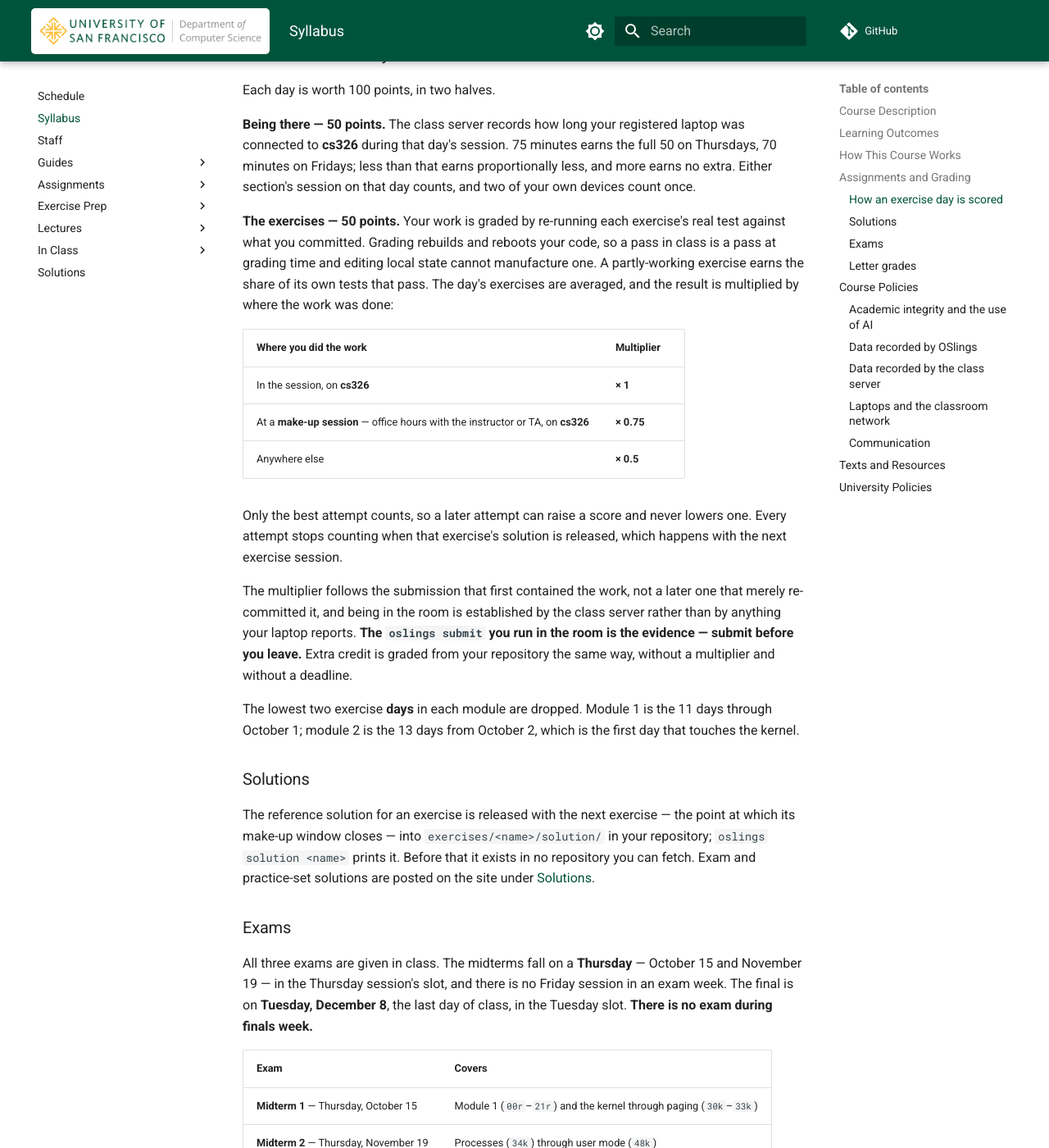
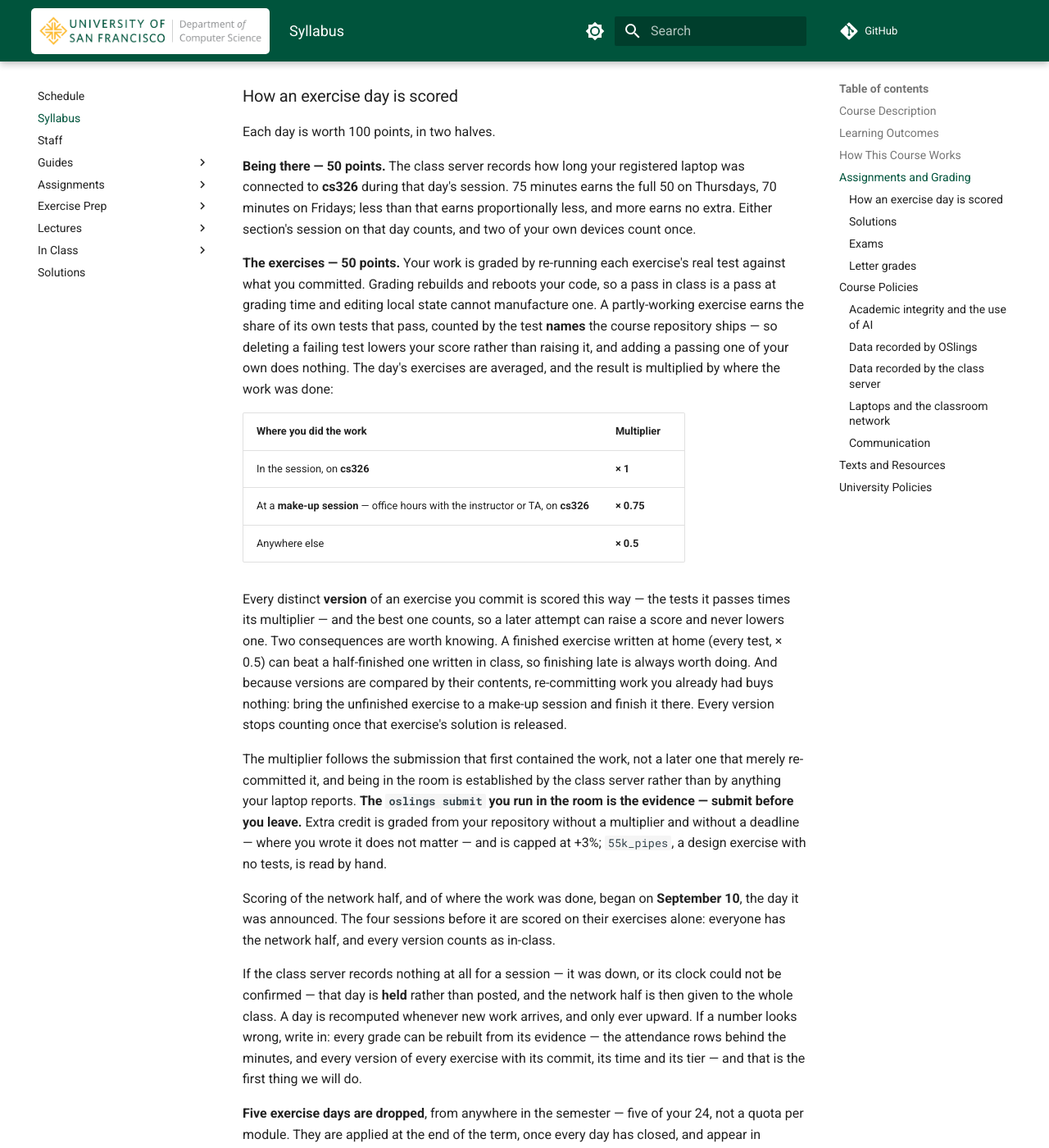
Before and after one commit to USF-CS326-F26/USF-CS326-F26.github.io, an MkDocs documentation site: the page built from docs/syllabus.md, in a window 1280 px wide and 1400 px high, scrolled down 3016 px. Shown: the whole window at 82% size. Built offline with MkDocs 1.6.1 and Material for MkDocs 9.7.7, drawn with Linux system fonts in a browser that asks for light colours; comment, search, counter and statistics services are not loaded; some of the changed text lies outside the part shown.

Commit message:
Describe grading as OSlings now does it, and drop five days
The grading section described a pipeline that has changed under it.

Solutions do not ship "with the next exercise session" — they ship with a
release, and two of them arrive early, in the solutions-only releases before
the midterms, which closes those make-up windows sooner than the old wording
promised. The exercise half is counted by the test names the course
repository ships, so deleting a failing test lowers a score rather than
raising it. Scoring is per version rather than per attempt: a finished
exercise written at home beats a half-finished one written in class, and
re-committing work already done buys nothing.

Five exercise days are now dropped, from anywhere in the semester rather
than two per module, applied at the end of term. They are chosen to help the
student most rather than by raw score — a kernel day carries more weight
than a Rust day — which is never worse than dropping their five lowest.
Fewer than five go when a day would not change the grade.

Also stated, because students ask: scoring of the network half and of where
the work was done began on September 10, the day it was announced, and the
four sessions before it are scored on their exercises alone; a session the
class server missed is held rather than posted, and the network half then
goes to the class; a recomputed day never goes down; and any grade can be
rebuilt from its evidence on request.

Co-Authored-By: Claude Opus 5 (1M context) <noreply@anthropic.com>
Claude-Session: https://claude.ai/code/session_01QsN3RHWWRBtWoEsksTPnfb

```diff
--- a/docs/syllabus.md
+++ b/docs/syllabus.md
@@ -88,7 +88,9 @@ follows where it happened. Work done in the session counts in full; work
 finished at a **make-up session** — office hours with the instructor or TA, on
 the same **cs326** network — counts for three quarters; work done anywhere else
 counts for half. All three stop counting when the exercise's solution is
-released, which happens with the next exercise session.
+released — normally with the next exercise session, and occasionally sooner, in
+a solutions-only release before an exam. `oslings update` names the solutions
+that have just shipped, so you always know which windows have closed.
 
 Your own work is archived in `my-work/`, and `oslings goto <name>` returns you
 to it.
@@ -121,8 +123,10 @@ day counts, and two of your own devices count once.
 exercise's real test against what you committed. Grading rebuilds and reboots
 your code, so a pass in class is a pass at grading time and editing local state
 cannot manufacture one. A partly-working exercise earns the share of its own
-tests that pass. The day's exercises are averaged, and the result is multiplied
-by where the work was done:
+tests that pass, counted by the test **names** the course repository ships — so
+deleting a failing test lowers your score rather than raising it, and adding a
+passing one of your own does nothing. The day's exercises are averaged, and the
+result is multiplied by where the work was done:
 
 | Where you did the work | Multiplier |
 |---|---|
@@ -130,28 +134,66 @@ by where the work was done:
 | At a **make-up session** — office hours with the instructor or TA, on **cs326** | **× 0.75** |
 | Anywhere else | **× 0.5** |
 
-Only the best attempt counts, so a later attempt can raise a score and never
-lowers one. Every attempt stops counting when that exercise's solution is
-released, which happens with the next exercise session.
+Every distinct **version** of an exercise you commit is scored this way — the
+tests it passes times its multiplier — and the best one counts, so a later
+attempt can raise a score and never lowers one. Two consequences are worth
+knowing. A finished exercise written at home (every test, × 0.5) can beat a
+half-finished one written in class, so finishing late is always worth doing.
+And because versions are compared by their contents, re-committing work you
+already had buys nothing: bring the unfinished exercise to a make-up session
+and finish it there. Every version stops counting once that exercise's solution
+is released.
 
 The multiplier follows the submission that first contained the work, not a
 later one that merely re-committed it, and being in the room is established by
 the class server rather than by anything your laptop reports. **The
 `oslings submit` you run in the room is the evidence — submit before you
-leave.** Extra credit is graded from your repository the same way, without a
-multiplier and without a deadline.
+leave.** Extra credit is graded from your repository without a multiplier and
+without a deadline — where you wrote it does not matter — and is capped at
++3%; `55k_pipes`, a design exercise with no tests, is read by hand.
 
-The lowest two exercise **days** in each module are dropped. Module 1 is the 11
-days through October 1; module 2 is the 13 days from October 2, which is the
-first day that touches the kernel.
+Scoring of the network half, and of where the work was done, began on
+**September 10**, the day it was announced. The four sessions before it are
+scored on their exercises alone: everyone has the network half, and every
+version counts as in-class.
+
+If the class server records nothing at all for a session — it was down, or its
+clock could not be confirmed — that day is **held** rather than posted, and the
+network half is then given to the whole class. A day is recomputed whenever new
+work arrives, and only ever upward. If a number looks wrong, write in: every
+grade can be rebuilt from its evidence — the attendance rows behind the
+minutes, and every version of every exercise with its commit, its time and its
+tier — and that is the first thing we will do.
+
+**Five exercise days are dropped**, from anywhere in the semester — five of
+your 24, not a quota per module. They are applied at the end of the term, once
+every day has closed, and appear in Canvas as days marked excused. Until then
+your running total is computed without them, so it can only go up when they
+land.
+
+The five are chosen to **help you the most**, which is not always the same as
+your five lowest: a kernel day carries more weight than a Rust day, so dropping
+a slightly better kernel day can be worth more than dropping your worst Rust
+one. Whatever set you would have picked by hand, this one is at least as good.
+Fewer than five are dropped when a day would not change your grade — a perfect
+record loses none, and loses nothing by it.
+
+A day is only eligible once its window has closed, so a day you can still
+finish at a make-up session is never dropped out from under you. Extra credit
+is separate and is never dropped.
 
 ### Solutions
 
-The reference solution for an exercise is released with the next exercise —
-the point at which its make-up window closes — into `exercises/<name>/solution/` in your
-repository; `oslings solution <name>` prints it. Before that it exists in no
-repository you can fetch. Exam and practice-set solutions are posted on the
-site under [Solutions](solutions/index.md).
+The reference solution for an exercise is released into
+`exercises/<name>/solution/` in your repository, and `oslings solution <name>`
+prints it. Before that it exists in no repository you can fetch. Solutions ship
+with a release rather than on a date: normally the next exercise session ships
+the previous session's solutions, and occasionally one arrives sooner, in a
+solutions-only release before an exam. Shipping a solution is what closes that
+exercise's make-up window, and `oslings update` says which ones just arrived.
+
+Exam and practice-set solutions are posted on the site under
+[Solutions](solutions/index.md).
 
 ### Exams
 
```
